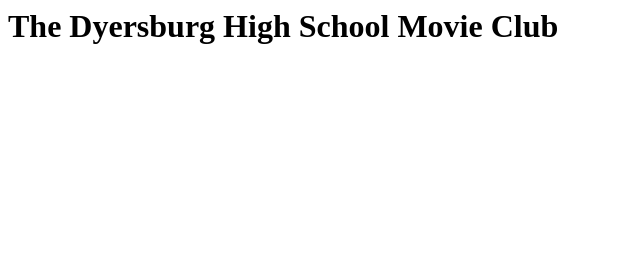
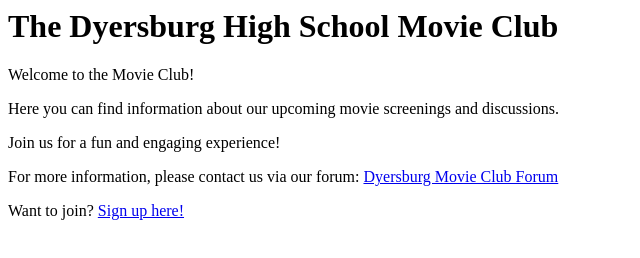
Before and after one commit to zynerg/The-DBURG-Movie-Club, a plain HTML site: page index.html in a window 1280 px wide. Shown: the whole page, without its empty margins (0-640 px from the left). Drawn offline with Linux system fonts and the light colour scheme.

Commit message:
Test  commit 2

```diff
--- a/index.html
+++ b/index.html
@@ -1,5 +1,10 @@
 <html>
     <body>
         <h1>The Dyersburg High School Movie Club</h1>
+        <p>Welcome to the Movie Club!</p>
+        <p>Here you can find information about our upcoming movie screenings and discussions.</p>
+        <p>Join us for a fun and engaging experience!</p>
+        <p>For more information, please contact us via our forum: <a href="https://forms.gle/gCkgKcgVkMbTkHio8">Dyersburg Movie Club Forum</a></p>
+        <p>Want to join? <a href="https://forms.gle/8AenApA53FNKTgBa9">Sign up here!</a></p>
     </body>
 </html>
```
